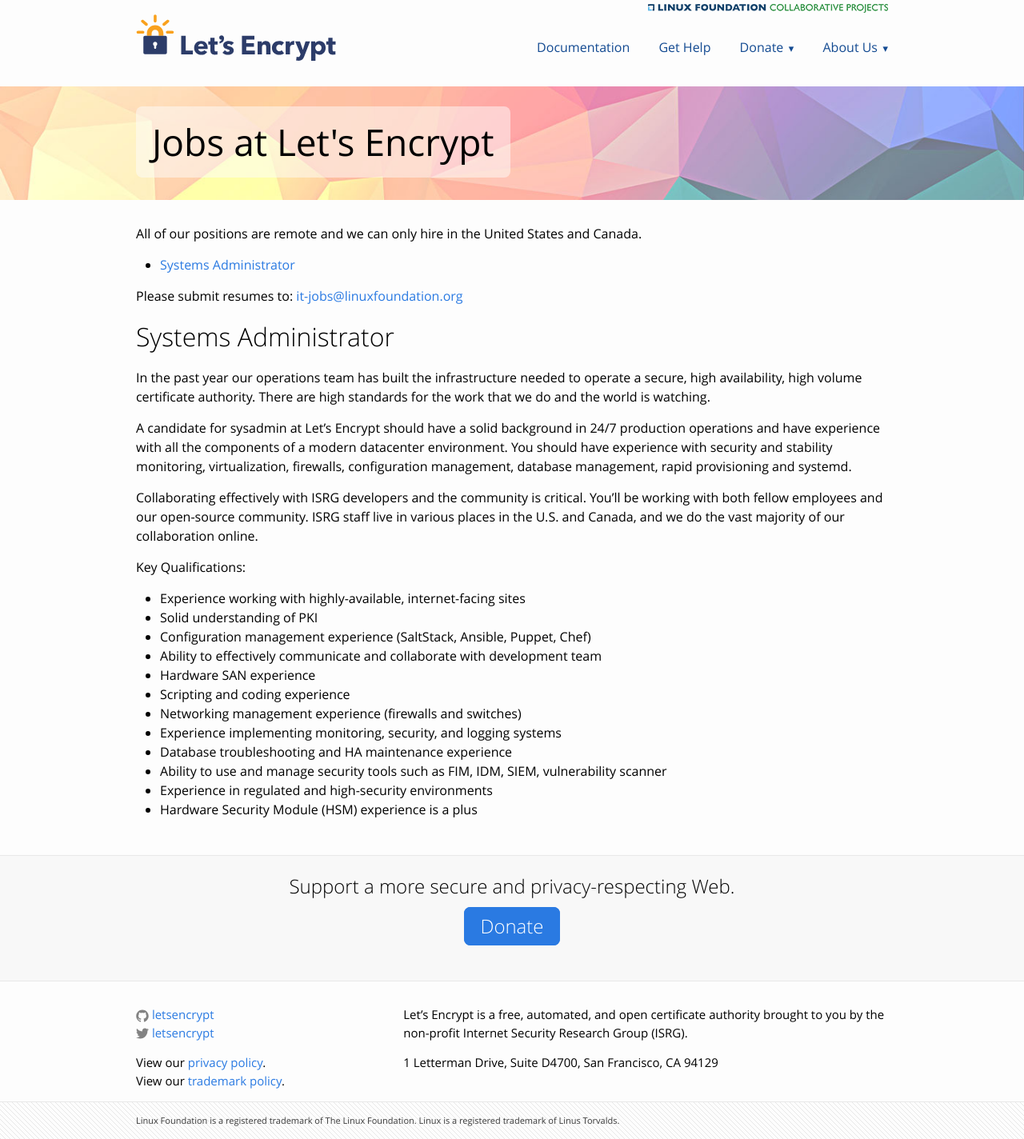
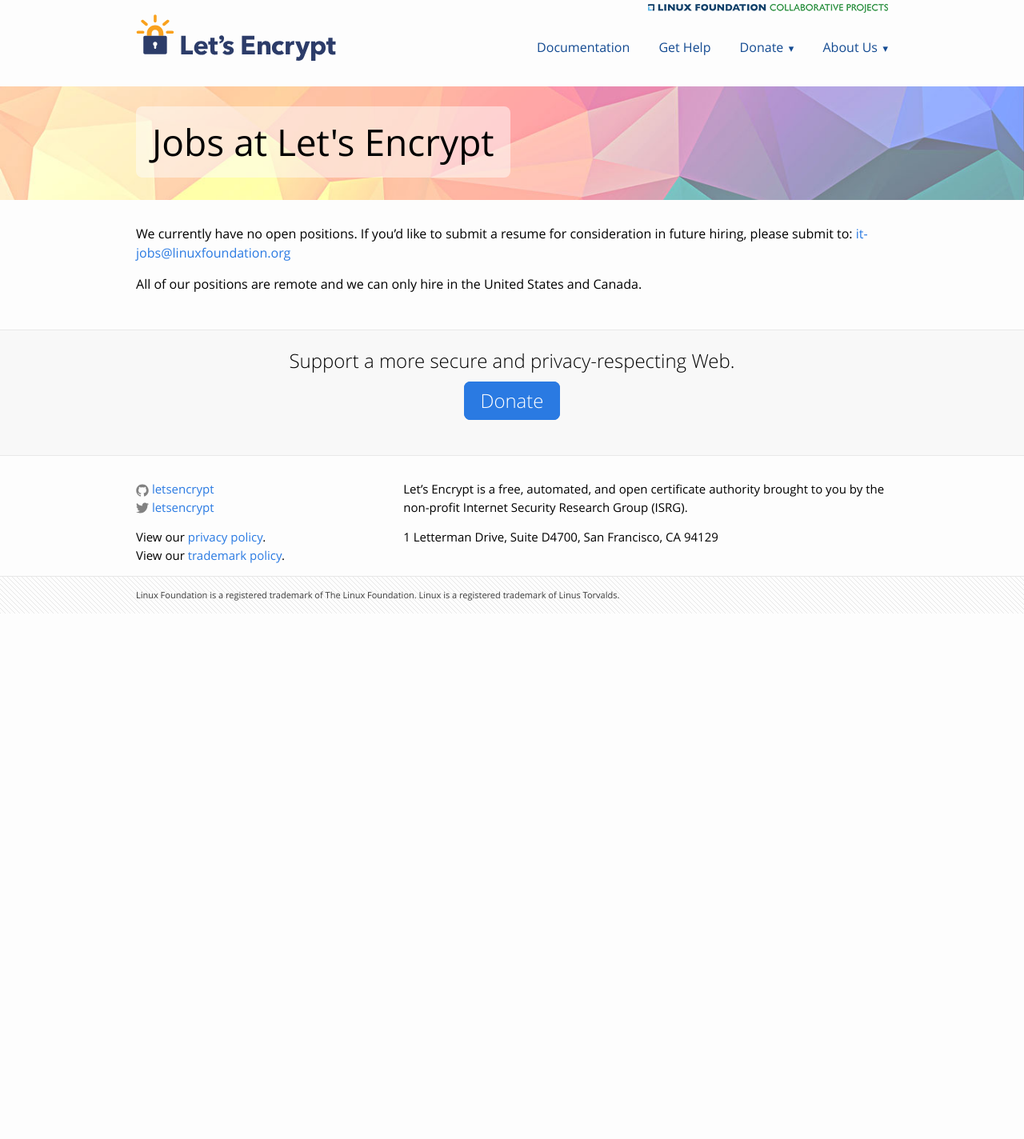
Before and after one commit to snowman1120/website, a Jekyll site: the page built from jobs.md, in a window 1280 px wide. Shown: the whole page at 80% size. Built offline with Jekyll 4.4.1, drawn with Linux system fonts in a browser that asks for light colours; after the commit the page ends 900 px from its top, so only the background shows below that.

Commit message:
close sysadmin position

```diff
--- a/jobs.md
+++ b/jobs.md
@@ -5,31 +5,6 @@ permalink: /jobs/
 top_graphic: 4
 ---
 
+We currently have no open positions. If you'd like to submit a resume for consideration in future hiring, please submit to: <it-jobs@linuxfoundation.org>
+
 All of our positions are remote and we can only hire in the United States and Canada.
-
-* [Systems Administrator](#systems-administrator)
-
-Please submit resumes to: <it-jobs@linuxfoundation.org>
-
-# Systems Administrator
-
-In the past year our operations team has built the infrastructure needed to operate a secure, high availability, high volume certificate authority. There are high standards for the work that we do and the world is watching.
-
-A candidate for sysadmin at Let's Encrypt should have a solid background in 24/7 production operations and have experience with all the components of a modern datacenter environment. You should have experience with security and stability monitoring, virtualization, firewalls, configuration management, database management, rapid provisioning and systemd.
-
-Collaborating effectively with ISRG developers and the community is critical. You’ll be working with both fellow employees and our open-source community. ISRG staff live in various places in the U.S. and Canada, and we do the vast majority of our collaboration online.
-
-Key Qualifications:
-
-* Experience working with highly-available, internet-facing sites
-* Solid understanding of PKI
-* Configuration management experience (SaltStack, Ansible, Puppet, Chef)
-* Ability to effectively communicate and collaborate with development team
-* Hardware SAN experience
-* Scripting and coding experience
-* Networking management experience (firewalls and switches)
-* Experience implementing monitoring, security, and logging systems
-* Database troubleshooting and HA maintenance experience
-* Ability to use and manage security tools such as FIM, IDM, SIEM, vulnerability scanner
-* Experience in regulated and high-security environments
-* Hardware Security Module (HSM) experience is a plus
```
